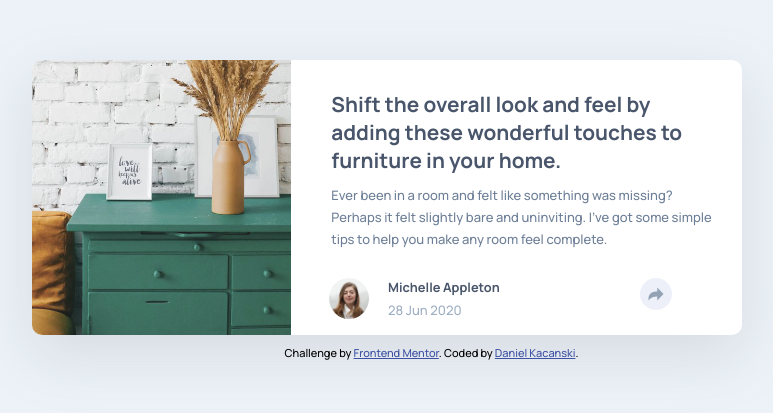
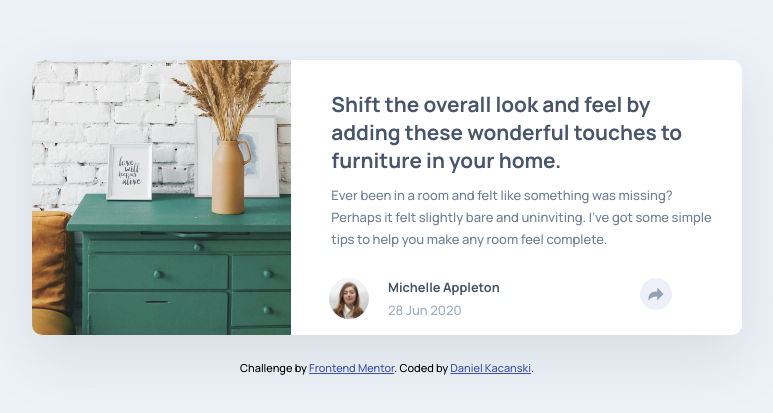
Before and after one commit to kadan-develop/Arcticle_Preview_Card, a plain HTML site: page index.html in a window 1280 px wide. Shown: the part 215-628 px from the top of the page, without its empty margins (253-1026 px from the left). Drawn offline with Linux system fonts and the light colour scheme.

Commit message:
Update style.css

```diff
--- a/css/style.css
+++ b/css/style.css
@@ -157,9 +157,8 @@ h3 {
 
 /* FOOTER */
 .attribution {
-  position: absolute;
-  top: 63%;
-  left: 42%;
+  position: relative;
+  top: 220px;
   font-size: 11px;
   text-align: center;
 }
@@ -216,7 +215,7 @@ h3 {
   }
 
   .attribution {
-    top: 70%;
+    top: 300px;
   }
 }
 
@@ -315,7 +314,6 @@ h3 {
   }
 
   .attribution {
-    top: 85%;
-    left: 10%;
+    top: 155px;
   }
 }
```
